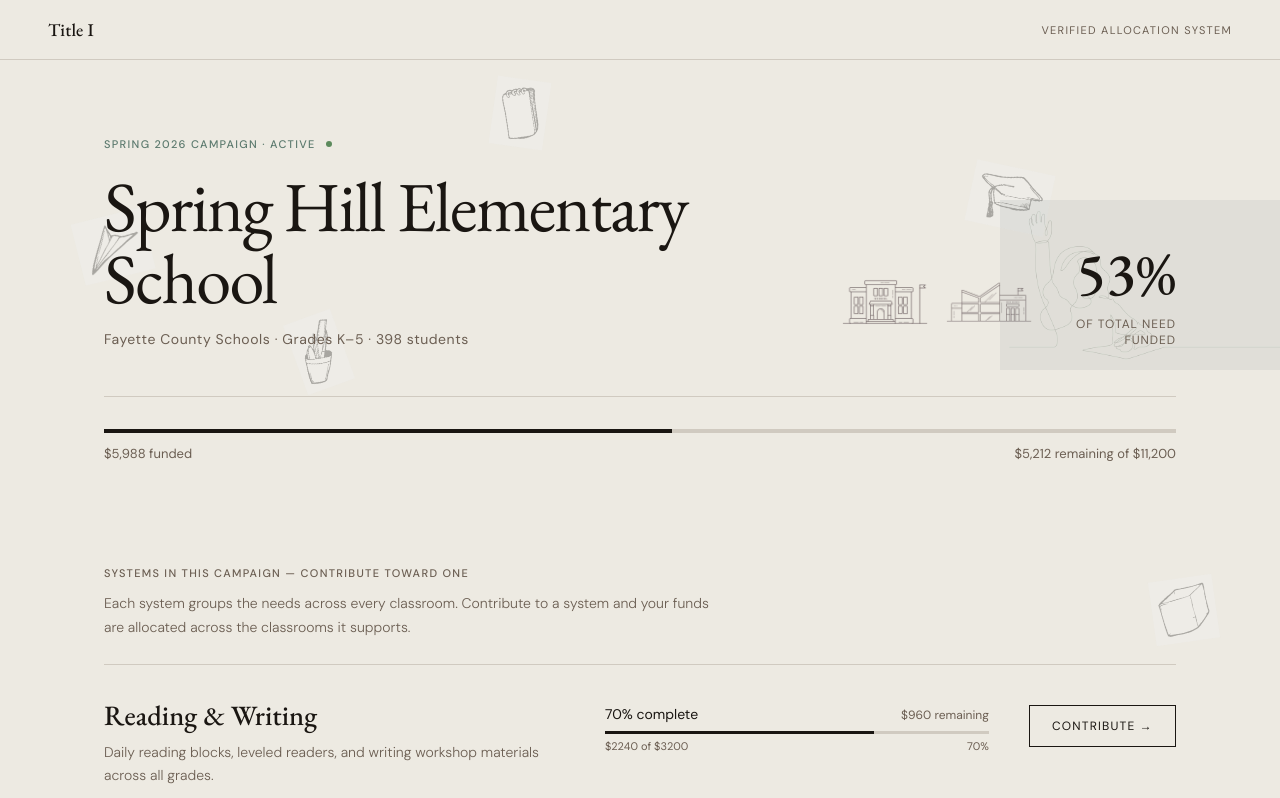
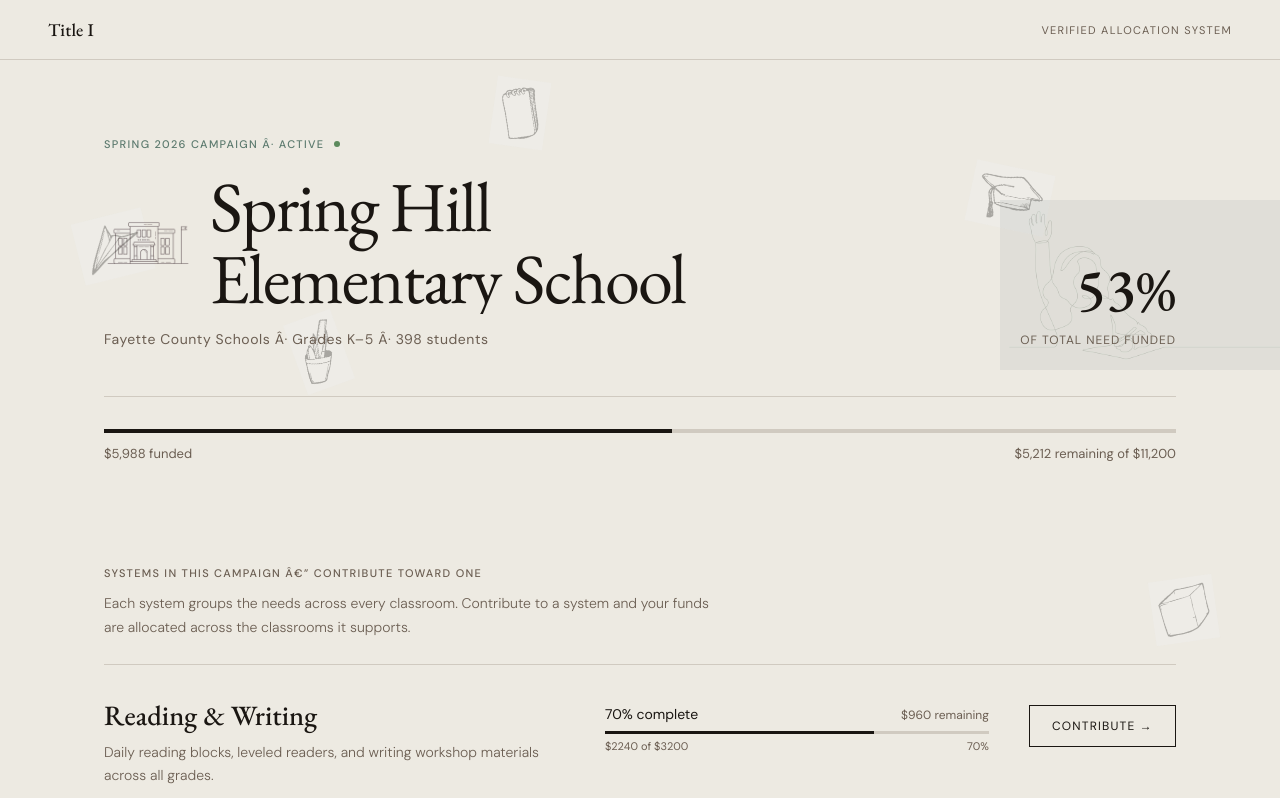
Before and after one commit to dhills312-boop/Title1_Project, a Next.js app in the folder web/: page /schools/spring-hill in a window 1280 px wide. Shown: the top 798 px of the page. Built offline with nearby package versions, Linux system fonts and the light colour scheme.

Commit message:
Visual Pass v5

```diff
--- a/web/src/app/schools/[schoolId]/page.tsx
+++ b/web/src/app/schools/[schoolId]/page.tsx
@@ -37,43 +37,43 @@
         <div style={{ marginBottom: 48 }}>
           <FadeUp>
             <div style={{ display: 'flex', alignItems: 'center', gap: 10, marginBottom: 20 }}>
-              <span className="eyebrow">Spring 2026 Campaign · Active</span>
+              <span className="eyebrow">Spring 2026 Campaign Â· Active</span>
               <div style={{ width: 6, height: 6, borderRadius: '50%', background: '#5C8A5C' }} />
             </div>
           </FadeUp>
 
           <div style={{ display: 'grid', gridTemplateColumns: '2fr 1fr', gap: 60, alignItems: 'end' }}>
             <div>
-              <h1 style={{ fontFamily: 'var(--serif)', fontSize: 'clamp(36px,5.5vw,72px)', fontWeight: 400, lineHeight: 1.02, letterSpacing: '-0.025em', color: 'var(--ink)', marginBottom: 16 }}>
-                <LineReveal delay={0.05}>{school.name}</LineReveal>
-              </h1>
+              <div style={{ display: 'flex', alignItems: 'center', gap: 18, marginBottom: 16 }}>
+                <img
+                  src="/uploads/IMG_8198.PNG"
+                  alt=""
+                  style={{
+                    width: 88,
+                    height: 88,
+                    objectFit: 'contain',
+                    mixBlendMode: 'multiply',
+                    opacity: 0.78,
+                    flexShrink: 0,
+                  }}
+                />
+                <h1 style={{ fontFamily: 'var(--serif)', fontSize: 'clamp(36px,5.5vw,72px)', fontWeight: 400, lineHeight: 1.02, letterSpacing: '-0.025em', color: 'var(--ink)', marginBottom: 0 }}>
+                  <LineReveal delay={0.05}>{school.name}</LineReveal>
+                </h1>
+              </div>
               <FadeUp delay={0.3}>
                 <p style={{ fontFamily: 'var(--sans)', fontSize: 14, color: 'var(--ink-muted)', letterSpacing: '0.04em' }}>
-                  {school.district} · Grades {school.grade} · {school.enrollment} students
+                  {school.district} Â· Grades {school.grade} Â· {school.enrollment} students
                 </p>
               </FadeUp>
             </div>
             <FadeUp delay={0.2}>
-              <div style={{ display: 'flex', justifyContent: 'flex-end', alignItems: 'flex-end', gap: 18 }}>
-                <div style={{ display: 'flex', gap: 12, alignItems: 'flex-end' }}>
-                  <img
-                    src="/uploads/IMG_8198.PNG"
-                    alt=""
-                    style={{ width: 92, height: 92, objectFit: 'contain', mixBlendMode: 'multiply', opacity: 0.78 }}
-                  />
-                  <img
-                    src="/uploads/IMG_8199.PNG"
-                    alt=""
-                    style={{ width: 92, height: 92, objectFit: 'contain', mixBlendMode: 'multiply', opacity: 0.72 }}
-                  />
-                </div>
-                <div style={{ textAlign: 'right' }}>
+              <div style={{ textAlign: 'right' }}>
                 <div style={{ fontFamily: 'var(--serif)', fontSize: 'clamp(36px,5vw,60px)', fontWeight: 500, color: 'var(--ink)' }}>
                   <CountUp to={String(pct)} suffix="%" />
                 </div>
                 <div style={{ fontFamily: 'var(--sans)', fontSize: 12, color: 'var(--ink-muted)', textTransform: 'uppercase', letterSpacing: '0.08em', marginTop: 4 }}>
                   of total need funded
-                </div>
                 </div>
               </div>
             </FadeUp>
@@ -98,7 +98,7 @@
         <div style={{ paddingTop: 48 }}>
           <FadeUp>
             <div className="eyebrow" style={{ color: 'var(--ink-muted)', marginBottom: 12 }}>
-              Systems in this campaign — contribute toward one
+              Systems in this campaign â€” contribute toward one
             </div>
           </FadeUp>
           <FadeUp delay={0.1}>
@@ -126,7 +126,7 @@
                 textTransform: 'uppercase',
               }}
             >
-              Contribute to greatest need →
+              Contribute to greatest need â†’
             </Link>
           </div>
         </div>
```
Also changed, not shown: web/src/app/page.tsx (+8 -1 lines).
